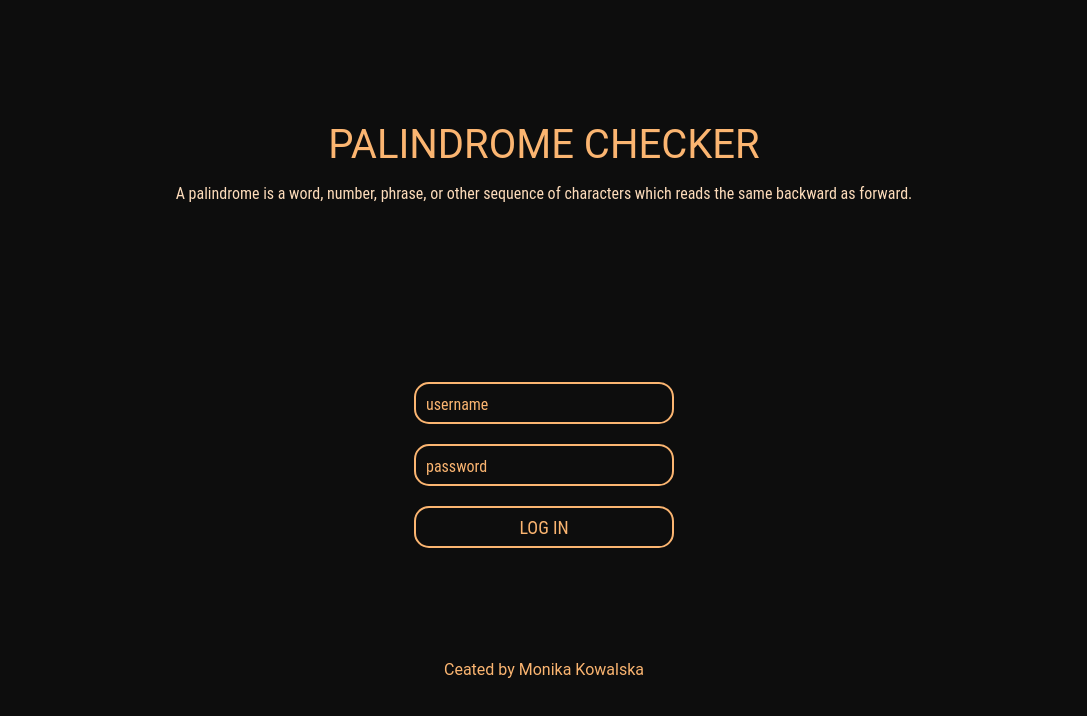
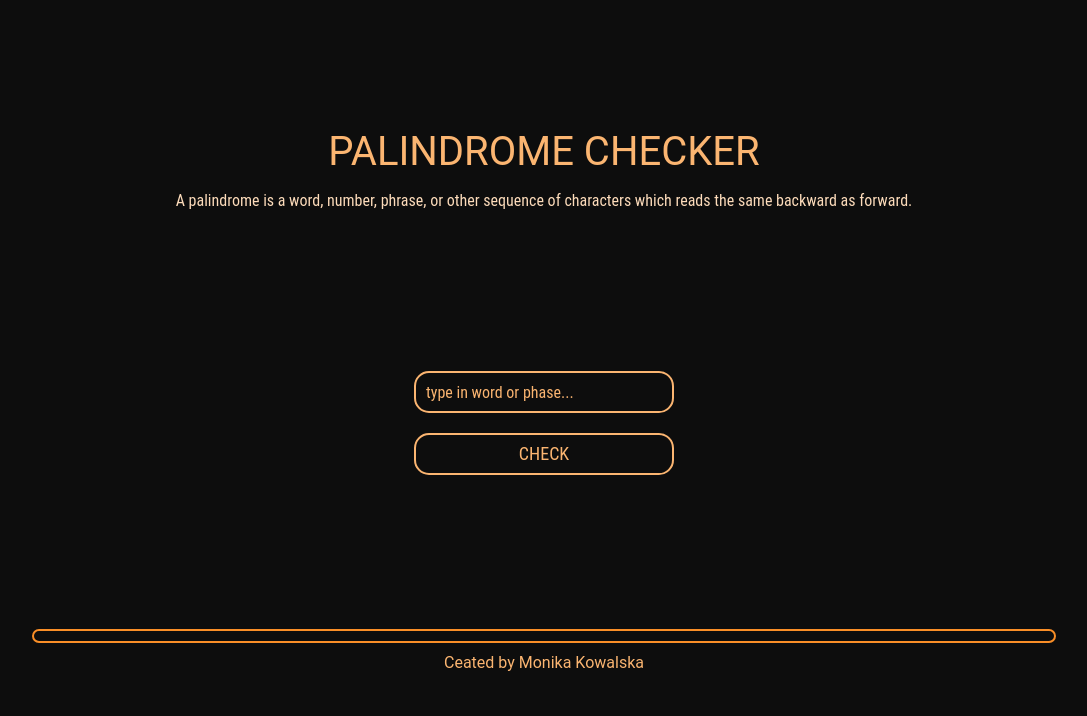
Before and after one commit to moniqka/palindrome-checker, a Vue app: page / in a window 1280 px wide. Shown: the top 716 px of the page, without its empty margins (96-1183 px from the left). Built offline with nearby package versions, Linux system fonts and the light colour scheme.

Commit message:
add checker logic

```diff
--- a/package.json
+++ b/package.json
@@ -9,8 +9,10 @@
     "lint": "vue-cli-service lint"
   },
   "dependencies": {
+    "axios": "^0.20.0",
     "core-js": "^3.6.5",
     "vue": "^2.6.11",
+    "vue-axios": "^2.1.5",
     "vuex": "^3.4.0"
   },
   "devDependencies": {
--- a/src/App.vue
+++ b/src/App.vue
@@ -1,7 +1,7 @@
 <template>
   <div id="app">
-    <Checker v-if="loggedIn"/>
-    <Login v-else/>
+    <Checker v-if="loggedIn" />
+    <Login v-else />
   </div>
 </template>
 
@@ -15,10 +15,10 @@ export default {
     Checker,
     Login
   },
-  data () {
+  data() {
     return {
-      loggedIn: false
-    }
+      loggedIn: true
+    };
   }
 };
 </script>
--- a/src/components/Checker.vue
+++ b/src/components/Checker.vue
@@ -8,20 +8,59 @@
         A palindrome is a word, number, phrase, or other sequence of characters which reads the same backward as forward.
       </p>
     </header>
-    <main class="container">
-      <input class="button button__input" placeholder="your text..."/>
-      <button class="button">CHECK</button>
-    </main>
-    <section class="search-history">
-    </section>
-    <footer> Ceated by Monika Kowalska </footer>
+    <form class="container" @submit.prevent="checkIsPalindrome">
+      <label for="text-box">{{ result }}</label>
+      <input
+        type="text"
+        name="text-box"
+        @focus="clearText"
+        autocomplete="off"
+        v-model="text"
+        class="button button__input"
+        placeholder="type in word or phase..." />
+      <button type="submit" class="button">CHECK</button>
+    </form>
+    <section class="search-history"></section>
+    <footer>Ceated by Monika Kowalska</footer>
   </div>
 </template>
 
 <script>
+import { mapActions, mapGetters } from "vuex";
 export default {
   name: "Checker",
+  data() {
+    return {
+      text: "",
+      result: ""
+    };
+  },
+  computed: {
+    ...mapGetters([]),
+    word() {
+      return this.text.toLowerCase().replace(/[\W_]/g, "");
+    },
+    wordToCheck() {
+      return this.word.split("").reverse().join("");
     }
+  },
+  methods: {
+    ...mapActions([]),
+    clearText() {
+      this.result = "";
+      this.text = "";
+    },
+    checkIsPalindrome() {
+      if (this.word && this.word === this.wordToCheck) {
+        this.result = `YES! It is a palindrome!`;
+      } else if (this.word && this.word !== this.wordToCheck) {
+        this.result = `NO! It is not a palindrome`;
+      } else {
+        this.result = `Type in word or phase first!`;
+      }
+    }
+  }
+};
 </script>
 
 <style lang="scss">
--- a/src/components/Login.vue
+++ b/src/components/Login.vue
@@ -9,18 +9,18 @@
       </p>
     </header>
     <main class="container">
-      <input class="button button__input" placeholder="username"/>
-      <input class="button button__input" placeholder="password"/>
+      <input class="button button__input" placeholder="username" />
+      <input class="button button__input" placeholder="password" />
       <button class="button">LOG IN</button>
     </main>
-    <footer> Ceated by Monika Kowalska </footer>
+    <footer>Ceated by Monika Kowalska</footer>
   </div>
 </template>
 
 <script>
 export default {
-    name: "Login",
-  }
+  name: "Login"
+};
 </script>
 
 <style lang="scss">
```
Also changed, not shown: 1 other file (tests, documents, lock files or other folders). Lines whose indentation alone changed are shown as unchanged.
